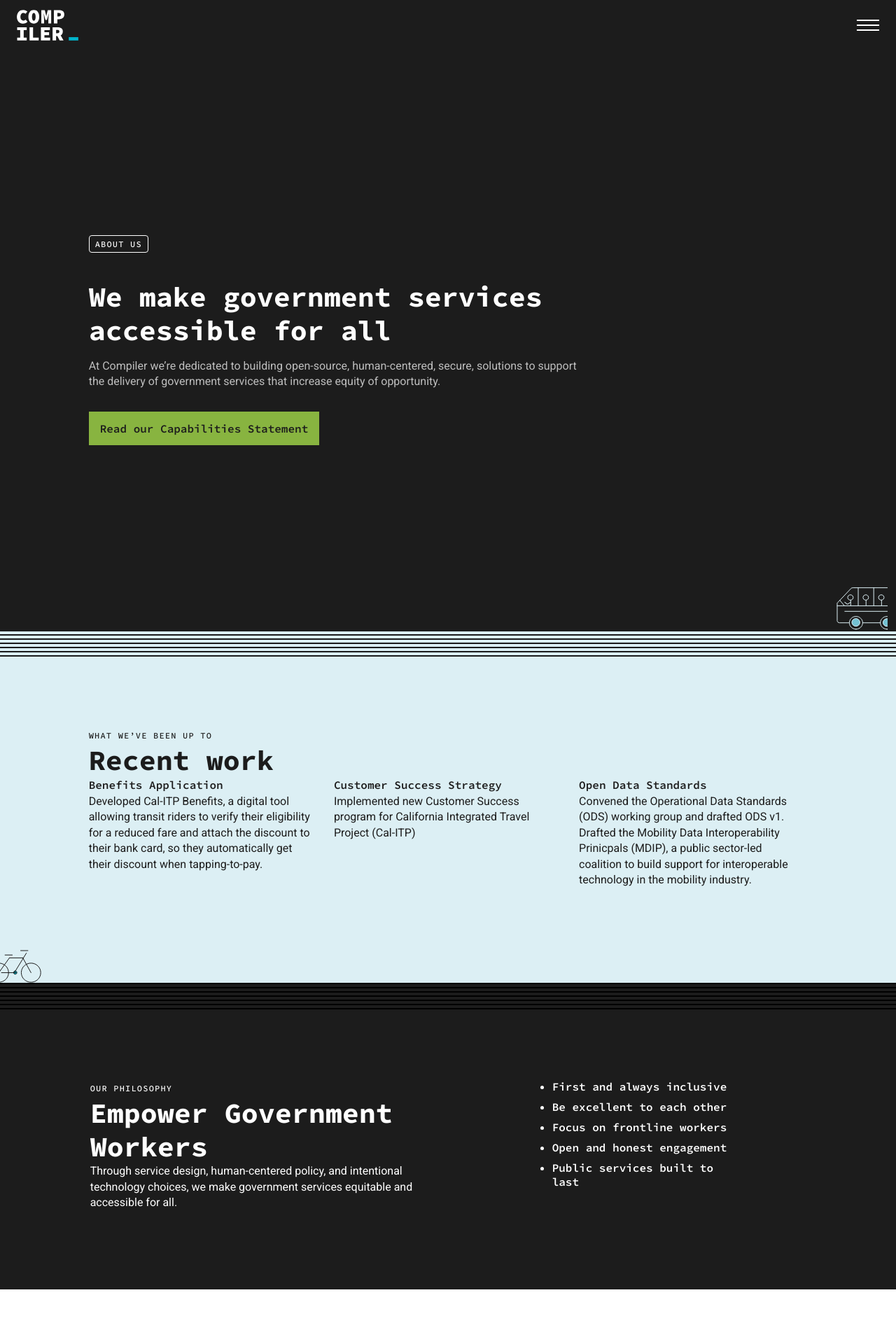
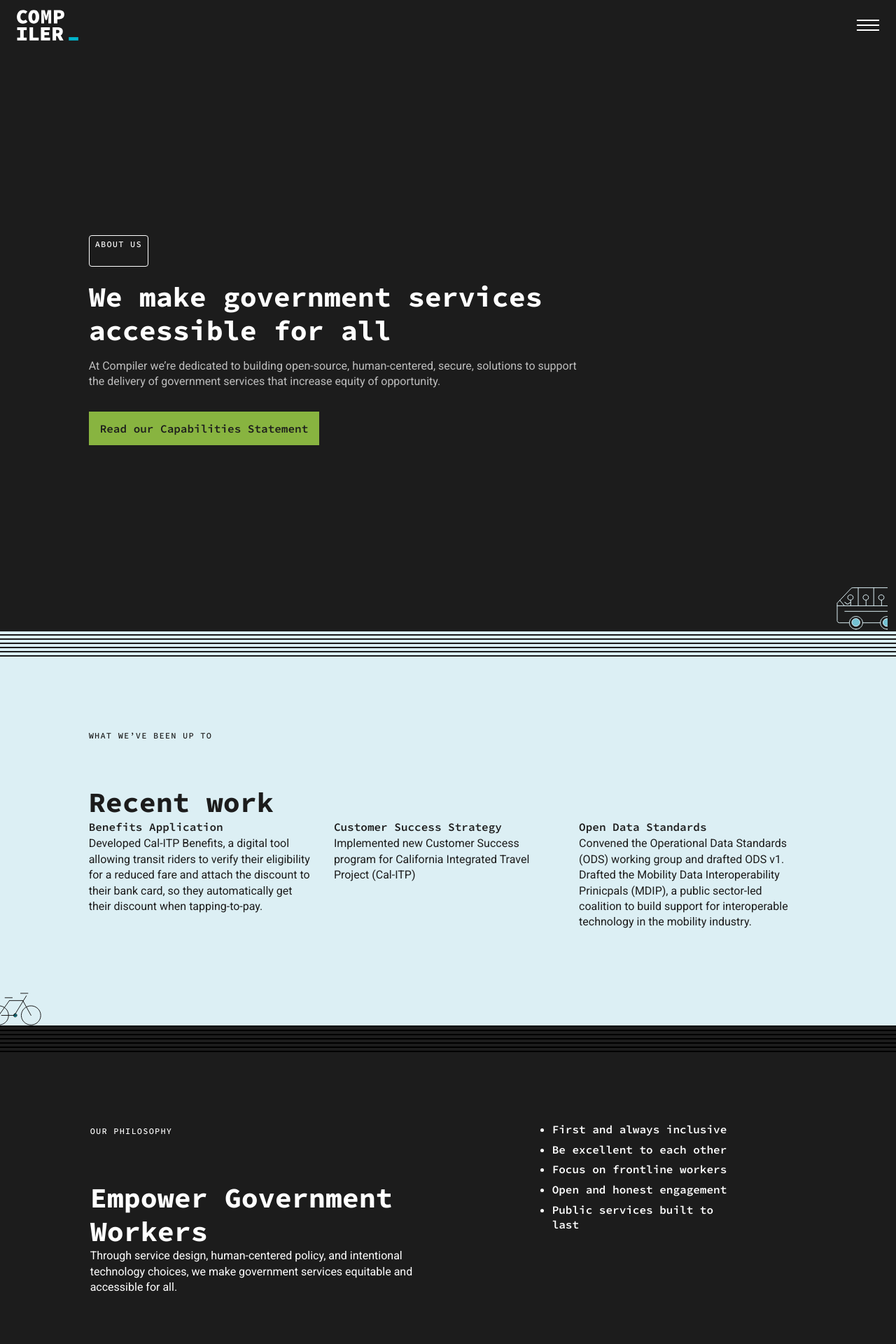
Before and after one commit to compilerla/compiler.la, a Jekyll site: the page built from about.html, in a window 1280 px wide. Shown: the top 1920 px of the page at 70% size. Built offline with Jekyll 4.4.1, drawn with Linux system fonts in a browser that asks for light colours.

Commit message:
feat(about): pill padding, bg-info

```diff
--- a/about.html
+++ b/about.html
@@ -7,7 +7,7 @@ footer: d-none
 <div class="row d-flex align-items-center h-100vh-minus-nav position-relative">
     <div class="container">
         <div class="offset-lg-1 col-lg-7">
-            <span class="pill">About Us</span>
+            <span class="pill pb-4 mb-1">About Us</span>
             <h1 class="h2 mb-3 pt-4 mt-3">We make government services accessible for all</h1>
             <p class="mb-3 pb-3 text-info">At Compiler we’re dedicated to building open-source, human-centered, secure, solutions to support the delivery of government services that increase equity of opportunity.</p>
             <a class="btn btn-primary" target="_blank" href="/capabilities">Read our Capabilities Statement</a>
@@ -16,7 +16,7 @@ footer: d-none
     </div>
 </div>
 
-<div class="bg-w-100 position-relative" style="background-color: #DCEFF4;">
+<div class="bg-w-100 position-relative bg-success">
     <hr class="border border-100 border-dark border-19 opacity-100 mb-1">
     <hr class="border border-100 border-dark border-19 opacity-100 mb-1">
     <hr class="border border-100 border-dark border-19 opacity-100 mb-1">
@@ -27,7 +27,7 @@ footer: d-none
     <div class="row">
         <div class="container my-5 py-5">
             <div class="offset-lg-1 col-lg-10 mb-md-4">
-                <span class="text-dark pill border-0 p-0 m-0">What we’ve been up to</span>
+                <span class="text-dark pill border-0 ps-0 pb-md-5 mb-md-3 pb-4 mb-3 d-inline-block">What we’ve been up to</span>
                 <h2 class="text-dark">Recent work</h2>
                 <div class="row">
                     <div class="col-12 col-lg-4">
@@ -61,7 +61,7 @@ footer: d-none
         <div class="container my-5 py-5">
             <div class="row">
                 <div class="offset-lg-1 col-lg-5">
-                    <span class="text-white pill border-0 p-0 m-0">Our philosophy</span>
+                    <span class="text-white pill border-0 ps-0 pb-md-5 mb-md-3 pb-4 mb-3 d-inline-block">Our philosophy</span>
                     <h2 class="text-white">Empower Government Workers </h2>
                     <p>Through service design, human-centered policy, and intentional technology choices, we make government services equitable and accessible for all.</p>
                 </div>
@@ -83,7 +83,7 @@ footer: d-none
     <div class="row">
         <div class="container my-5 py-5">
             <div class="offset-lg-2 col-lg-8 mt-md-4 text-center">
-                <span class="text-dark pill border-0 p-0 m-0">Testimonial</span>
+                <span class="text-dark pill border-0 ps-0 pb-md-5 mb-md-3 pb-4 mb-3 d-inline-block">Testimonial</span>
             </div>
             <div class="offset-lg-2 col-lg-8 mb-md-4 text-center">
                 <h2 class="text-dark">Compiler is a world-class team and an excellent choice for software development services. Over a three-year period as a subcontractor and task lead, they proved to be well organized, dependable, and highly proficient in their fields. Through efficient workflows, concise documentation, and clear communication, their work processes and resulting work products consistently produce high client satisfaction. I strongly recommend the Compiler team to anyone seeking a skilled and dependable partner for their software development needs.</h2>
@@ -103,7 +103,7 @@ footer: d-none
 <div class="row">
     <div class="container my-5 py-5">
         <div class="offset-lg-1 col-lg-8 mb-md-4">
-            <span class="text-white pill border-0 p-0 m-0">Who we are</span>
+            <span class="text-white pill border-0 ps-0 pb-md-5 mb-md-3 pb-4 mb-3 d-inline-block">Who we are</span>
             <h2 class="text-white">Meet the team</h2>
             <span class="text-white">We're a small team of remote workers who believe and adovacate for better public services</span>
         </div>
@@ -187,7 +187,7 @@ footer: d-none
     <div class="row">
         <div class="container my-5 py-5">
             <div class="offset-lg-2 col-lg-8 mt-md-4 text-center">
-                <span class="text-dark pill border-0 p-0 m-0">Testimonial</span>
+                <span class="text-dark pill border-0 ps-0 pb-md-5 mb-md-3 pb-4 mb-3 d-inline-block">Testimonial</span>
             </div>
             <div class="offset-lg-2 col-lg-8 mb-md-4 text-center">
                 <h2 class="text-dark">This is a quotation from a client that demonstrates how awesome we are.</h2>
--- a/styles/base.css
+++ b/styles/base.css
@@ -11,12 +11,15 @@
     --bs-primary-rgb: 136, 180, 64;
     --bs-secondary: #51B1C7; /* Use with .text-secondary */
     --bs-secondary-rgb: 81, 177, 199;
+    --bs-info: #BEB3B3; /* Use with .text-info */
+    --bs-info-rgb: 190,190,190;
+    --bs-success: #DCEFF4; /* Use with .bg-success */
+    --bs-success-rgb: 220, 239, 244;
     --bs-light: #545454; /* Use with .border-light above Footer - /brand/scales/gray/4 */
     --bs-light-rgb: 84, 84, 84;
     --bs-dark: #1C1C1C; /* Use with .border-dark for About */
     --bs-dark-rgb: 28, 28, 28;
-    --bs-info: #BEB3B3; /* Use with .text-info */
-    --bs-info-rgb: 190,190,190;
+
     --bs-font-sans-serif: "Roboto", system-ui,-apple-system,"Segoe UI","Helvetica Neue","Noto Sans","Liberation Sans",Arial,sans-serif,"Apple Color Emoji","Segoe UI Emoji","Segoe UI Symbol","Noto Color Emoji";
     --bs-font-monospace: "Source Code Pro",monospace;
     --focus-box-shadow: 0 0 0 calc(2.5rem / 16) var(--brand-primary-black), 0 0 0 calc(4rem / 16) var(--brand-primary-green);
```
